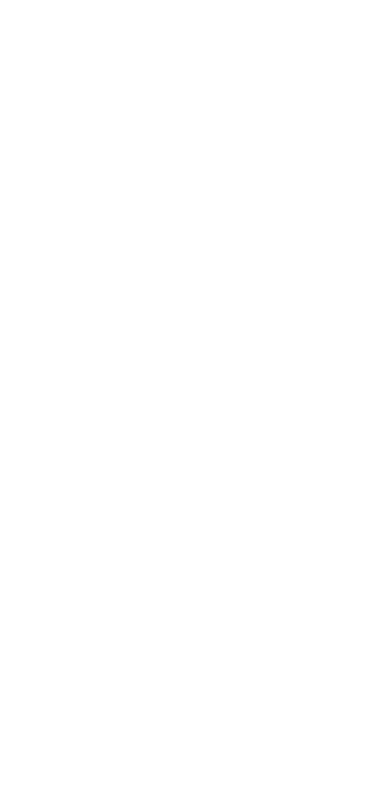
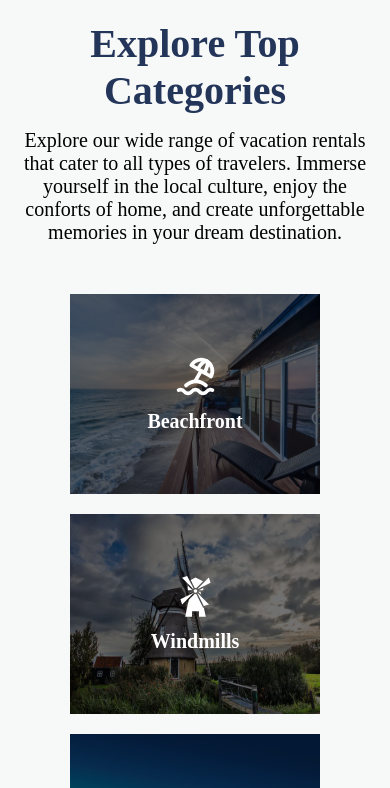
Before and after one commit to BhagyaYasarathna/Property-Rental, a React (Create React App) app in the folder client/: page / in a window 390 px wide. Shown: the part 780-1568 px from the top of the page. Before the commit the page ends 844 px from the top, so only its background shows below. Built offline with nearby package versions, Linux system fonts and the light colour scheme.

Commit message:
added Categories

```diff
--- a/client/package.json
+++ b/client/package.json
@@ -14,6 +14,7 @@
     "ajv": "^8.17.1",
     "react": "^18.3.1",
     "react-dom": "^18.3.1",
+    "react-icons": "^5.3.0",
     "react-redux": "^9.1.2",
     "react-router-dom": "^6.26.2",
     "react-scripts": "5.0.1",
--- /dev/null
+++ b/client/src/components/Categories.jsx
@@ -0,0 +1,37 @@
+import React from "react";
+import { categories } from "../data";
+import { Link } from "react-router-dom";
+import "../styles/Categories.scss";
+
+const Categories = () => {
+    return (
+        <div className="categories">
+            <h1>Explore Top Categories</h1>
+            <p>
+                Explore our wide range of vacation rentals that cater to all
+                types of travelers. Immerse yourself in the local culture, enjoy
+                the conforts of home, and create unforgettable memories in your
+                dream destination.
+            </p>
+
+            <div className="categories_list">
+                {categories?.slice(1, 7).map((category, index) => (
+                    <Link to="">
+                        <div className="category" key={index}>
+                            <img src={category.img} alt={category.label} />
+                            <div className="overlay"></div>
+                            <div className="category_text">
+                                <div className="category_text_icon">
+                                    {category.icon}
+                                </div>
+                                <p>{category.label}</p>
+                            </div>
+                        </div>
+                    </Link>
+                ))}
+            </div>
+        </div>
+    );
+};
+
+export default Categories;
--- /dev/null
+++ b/client/src/data.js
@@ -0,0 +1,279 @@
+import { TbBeach, TbMountain, TbPool } from "react-icons/tb";
+import {
+    GiBarn,
+    GiBoatFishing,
+    GiCactus,
+    GiCastle,
+    GiCaveEntrance,
+    GiForestCamp,
+    GiIsland,
+    GiWindmill,
+} from "react-icons/gi";
+import {
+    FaSkiing,
+    FaPumpSoap,
+    FaShower,
+    FaFireExtinguisher,
+    FaUmbrellaBeach,
+    FaKey,
+} from "react-icons/fa";
+import { FaHouseUser, FaPeopleRoof, FaKitchenSet } from "react-icons/fa6";
+import {
+    BiSolidWasher,
+    BiSolidDryer,
+    BiSolidFirstAid,
+    BiWifi,
+    BiSolidFridge,
+    BiWorld,
+} from "react-icons/bi";
+import { BsSnow, BsFillDoorOpenFill, BsPersonWorkspace } from "react-icons/bs";
+import { IoDiamond } from "react-icons/io5";
+import {
+    MdOutlineVilla,
+    MdMicrowave,
+    MdBalcony,
+    MdYard,
+    MdPets,
+} from "react-icons/md";
+import {
+    PiBathtubFill,
+    PiCoatHangerFill,
+    PiTelevisionFill,
+} from "react-icons/pi";
+import { TbIroning3 } from "react-icons/tb";
+import {
+    GiHeatHaze,
+    GiCctvCamera,
+    GiBarbecue,
+    GiToaster,
+    GiCampfire,
+} from "react-icons/gi";
+import { AiFillCar } from "react-icons/ai";
+
+export const categories = [
+    {
+        label: "All",
+        icon: <BiWorld />,
+    },
+    {
+        img: "assets/beach_cat.jpg",
+        label: "Beachfront",
+        icon: <TbBeach />,
+        description: "This property is close to the beach!",
+    },
+    {
+        img: "assets/windmill_cat.webp",
+        label: "Windmills",
+        icon: <GiWindmill />,
+        description: "This property is has windmills!",
+    },
+    {
+        img: "assets/modern_cat.webp",
+        label: "Iconic cities",
+        icon: <MdOutlineVilla />,
+        description: "This property is modern!",
+    },
+    {
+        img: "assets/countryside_cat.webp",
+        label: "Countryside",
+        icon: <TbMountain />,
+        description: "This property is in the countryside!",
+    },
+    {
+        img: "assets/pool_cat.jpg",
+        label: "Amazing Pools",
+        icon: <TbPool />,
+        description: "This is property has a beautiful pool!",
+    },
+    {
+        img: "assets/island_cat.webp",
+        label: "Islands",
+        icon: <GiIsland />,
+        description: "This property is on an island!",
+    },
+    {
+        img: "assets/lake_cat.webp",
+        label: "Lakefront",
+        icon: <GiBoatFishing />,
+        description: "This property is near a lake!",
+    },
+    {
+        img: "assets/skiing_cat.jpg",
+        label: "Ski-in/out",
+        icon: <FaSkiing />,
+        description: "This property has skiing activies!",
+    },
+    {
+        img: "assets/castle_cat.webp",
+        label: "Castles",
+        icon: <GiCastle />,
+        description: "This property is an ancient castle!",
+    },
+    {
+        img: "assets/cave_cat.jpg",
+        label: "Caves",
+        icon: <GiCaveEntrance />,
+        description: "This property is in a spooky cave!",
+    },
+    {
+        img: "assets/camping_cat.jpg",
+        label: "Camping",
+        icon: <GiForestCamp />,
+        description: "This property offers camping activities!",
+    },
+    {
+        img: "assets/arctic_cat.webp",
+        label: "Arctic",
+        icon: <BsSnow />,
+        description: "This property is in arctic environment!",
+    },
+    {
+        img: "assets/desert_cat.webp",
+        label: "Desert",
+        icon: <GiCactus />,
+        description: "This property is in the desert!",
+    },
+    {
+        img: "assets/barn_cat.jpg",
+        label: "Barns",
+        icon: <GiBarn />,
+        description: "This property is in a barn!",
+    },
+    {
+        img: "assets/lux_cat.jpg",
+        label: "Luxury",
+        icon: <IoDiamond />,
+        description: "This property is brand new and luxurious!",
+    },
+];
+
+export const types = [
+    {
+        name: "An entire place",
+        description: "Guests have the whole place to themselves",
+        icon: <FaHouseUser />,
+    },
+    {
+        name: "Room(s)",
+        description:
+            "Guests have their own room in a house, plus access to shared places",
+        icon: <BsFillDoorOpenFill />,
+    },
+    {
+        name: "A Shared Room",
+        description:
+            "Guests sleep in a room or common area that maybe shared with you or others",
+        icon: <FaPeopleRoof />,
+    },
+];
+
+export const facilities = [
+    {
+        name: "Bath tub",
+        icon: <PiBathtubFill />,
+    },
+    {
+        name: "Personal care products",
+        icon: <FaPumpSoap />,
+    },
+    {
+        name: "Outdoor shower",
+        icon: <FaShower />,
+    },
+    {
+        name: "Washer",
+        icon: <BiSolidWasher />,
+    },
+    {
+        name: "Dryer",
+        icon: <BiSolidDryer />,
+    },
+    {
+        name: "Hangers",
+        icon: <PiCoatHangerFill />,
+    },
+    {
+        name: "Iron",
+        icon: <TbIroning3 />,
+    },
+    {
+        name: "TV",
+        icon: <PiTelevisionFill />,
+    },
+    {
+        name: "Dedicated workspace",
+        icon: <BsPersonWorkspace />,
+    },
+    {
+        name: "Air Conditioning",
+        icon: <BsSnow />,
+    },
+    {
+        name: "Heating",
+        icon: <GiHeatHaze />,
+    },
+    {
+        name: "Security cameras",
+        icon: <GiCctvCamera />,
+    },
+    {
+        name: "Fire extinguisher",
+        icon: <FaFireExtinguisher />,
+    },
+    {
+        name: "First Aid",
+        icon: <BiSolidFirstAid />,
+    },
+    {
+        name: "Wifi",
+        icon: <BiWifi />,
+    },
+    {
+        name: "Cooking set",
+        icon: <FaKitchenSet />,
+    },
+    {
+        name: "Refrigerator",
+        icon: <BiSolidFridge />,
+    },
+    {
+        name: "Microwave",
+        icon: <MdMicrowave />,
+    },
+    {
+        name: "Stove",
+        icon: <GiToaster />,
+    },
+    {
+        name: "Barbecue grill",
+        icon: <GiBarbecue />,
+    },
+    {
+        name: "Outdoor dining area",
+        icon: <FaUmbrellaBeach />,
+    },
+    {
+        name: "Private patio or Balcony",
+        icon: <MdBalcony />,
+    },
+    {
+        name: "Camp fire",
+        icon: <GiCampfire />,
+    },
+    {
+        name: "Garden",
+        icon: <MdYard />,
+    },
+    {
+        name: "Free parking",
+        icon: <AiFillCar />,
+    },
+    {
+        name: "Self check-in",
+        icon: <FaKey />,
+    },
+    {
+        name: " Pet allowed",
+        icon: <MdPets />,
+    },
+];
--- a/client/src/pages/HomePage.jsx
+++ b/client/src/pages/HomePage.jsx
@@ -1,12 +1,14 @@
 import React from "react";
 import Navbar from "../components/Navbar";
 import Slide from "../components/Slide";
+import Categories from "../components/Categories";
 
 const HomePage = () => {
     return (
         <>
             <Navbar />
             <Slide />
+            <Categories />
         </>
     );
 };
--- /dev/null
+++ b/client/src/styles/Categories.scss
@@ -0,0 +1,84 @@
+@import "./variables.scss";
+@import "./breakpoints.scss";
+
+.categories {
+  padding: 50px 60px;
+  display: flex;
+  flex-direction: column;
+  align-items: center;
+  text-align: center;
+  background-color: $lightgrey;
+
+  @include sm {
+    padding: 50px 20px;
+  }
+
+  h1 {
+    color: $blue;
+    font-size: 40px;
+    font-weight: 800;
+    margin-bottom: 15px;
+  }
+
+  p {
+    max-width: 700px;
+    font-size: 20px;
+  }
+
+  .categories_list {
+    display: flex;
+    flex-wrap: wrap;
+    padding: 50px 0;
+    justify-content: center;
+    gap: 20px;
+
+    a {
+      text-decoration: none;
+    }
+
+    .category {
+      position: relative;
+      display: flex;
+      justify-content: center;
+      align-items: center;
+      width: 250px;
+      height: 200px;
+      cursor: pointer;
+
+      img {
+        position: absolute;
+        width: 100%;
+        height: 100%;
+      }
+
+      .overlay {
+        position: absolute;
+        width: 100%;
+        height: 100%;
+        background-color: rgba(0, 0, 0, 0.55);
+        transition: 0.3s ease-in-out;
+      }
+
+      &_text {
+        position: relative;
+        color: white;
+
+        &_icon {
+          font-size: 45px;
+        }
+
+        p {
+          font-weight: 600;
+        }
+      }
+
+      &:hover {
+        .overlay {
+          width: 80%;
+          height: 80%;
+        }
+      }
+
+    }
+  }
+}
```
Also changed, not shown: 1 other file (tests, documents, lock files or other folders).
